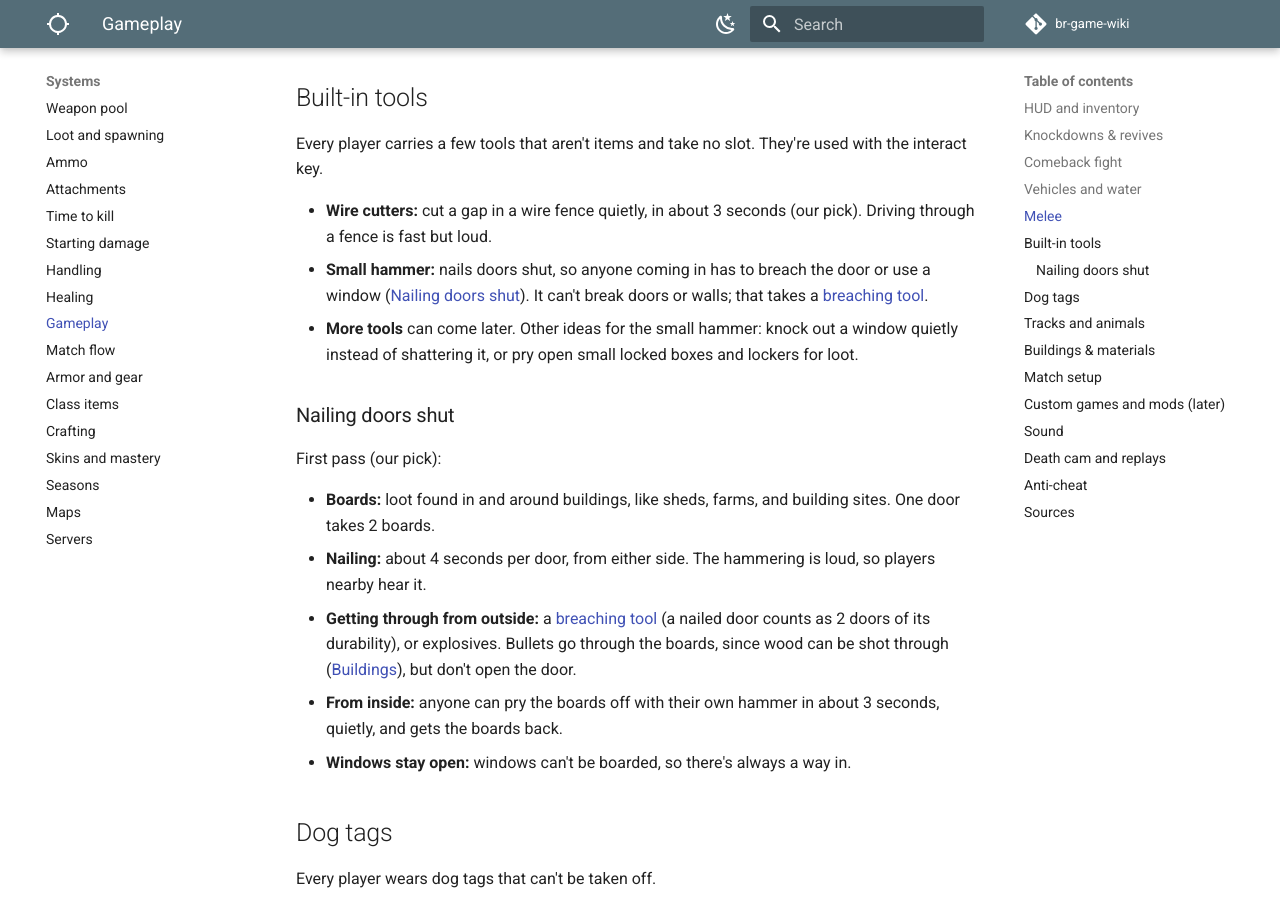
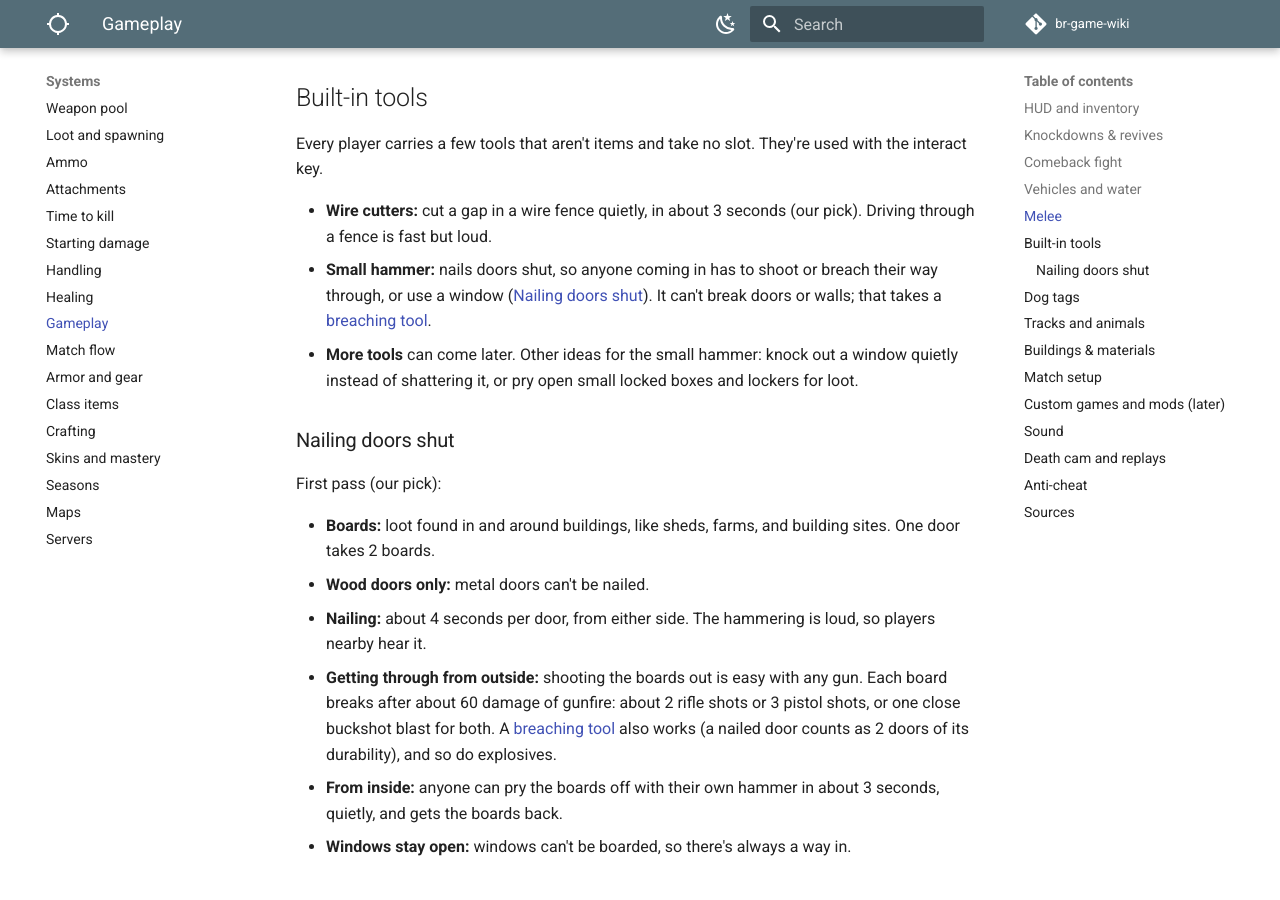
Before and after one commit to DerrickSpartan1/br-game-wiki, an MkDocs documentation site: the page built from docs/systems/gameplay.md, in a window 1280 px wide and 900 px high, scrolled down 6088 px. Built offline with MkDocs 1.6.1 and Material for MkDocs 9.7.7, drawn with Linux system fonts in a browser that asks for light colours; comment, search, counter and statistics services are not loaded.

Commit message:
Nailing: wood doors only, any gun shoots the boards out
Co-Authored-By: Claude Opus 5.5 <noreply@anthropic.com>
Claude-Session: https://claude.ai/code/session_01LAp2s4euUjj6HZthupXLj4

```diff
--- a/docs/systems/gameplay.md
+++ b/docs/systems/gameplay.md
@@ -136,7 +136,7 @@ Dashes are numbers the sources checked don't give. Which vehicles each map gets
 Every player carries a few tools that aren't items and take no slot. They're used with the interact key.
 
 - **Wire cutters:** cut a gap in a wire fence quietly, in about 3 seconds (our pick). Driving through a fence is fast but loud.
-- **Small hammer:** nails doors shut, so anyone coming in has to breach the door or use a window ([Nailing doors shut](#nailing-doors-shut)). It can't break doors or walls; that takes a [breaching tool](class-items.md#breaching-tools).
+- **Small hammer:** nails doors shut, so anyone coming in has to shoot or breach their way through, or use a window ([Nailing doors shut](#nailing-doors-shut)). It can't break doors or walls; that takes a [breaching tool](class-items.md#breaching-tools).
 - **More tools** can come later. Other ideas for the small hammer: knock out a window quietly instead of shattering it, or pry open small locked boxes and lockers for loot.
 
 ### Nailing doors shut
@@ -144,8 +144,9 @@ Every player carries a few tools that aren't items and take no slot. They're use
 First pass (our pick):
 
 - **Boards:** loot found in and around buildings, like sheds, farms, and building sites. One door takes 2 boards.
+- **Wood doors only:** metal doors can't be nailed.
 - **Nailing:** about 4 seconds per door, from either side. The hammering is loud, so players nearby hear it.
-- **Getting through from outside:** a [breaching tool](class-items.md#breaching-tools) (a nailed door counts as 2 doors of its durability), or explosives. Bullets go through the boards, since wood can be shot through ([Buildings](#buildings-materials)), but don't open the door.
+- **Getting through from outside:** shooting the boards out is easy with any gun. Each board breaks after about 60 damage of gunfire: about 2 rifle shots or 3 pistol shots, or one close buckshot blast for both. A [breaching tool](class-items.md#breaching-tools) also works (a nailed door counts as 2 doors of its durability), and so do explosives.
 - **From inside:** anyone can pry the boards off with their own hammer in about 3 seconds, quietly, and gets the boards back.
 - **Windows stay open:** windows can't be boarded, so there's always a way in.
 
```
Also changed, not shown: docs/planning/decisions.md (+1 -1 lines).
